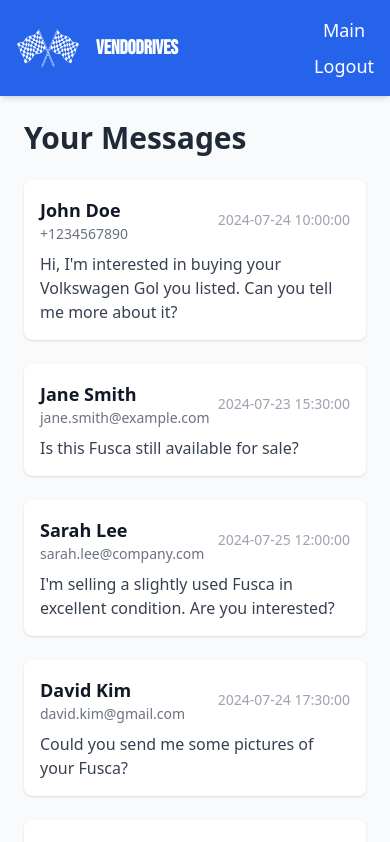
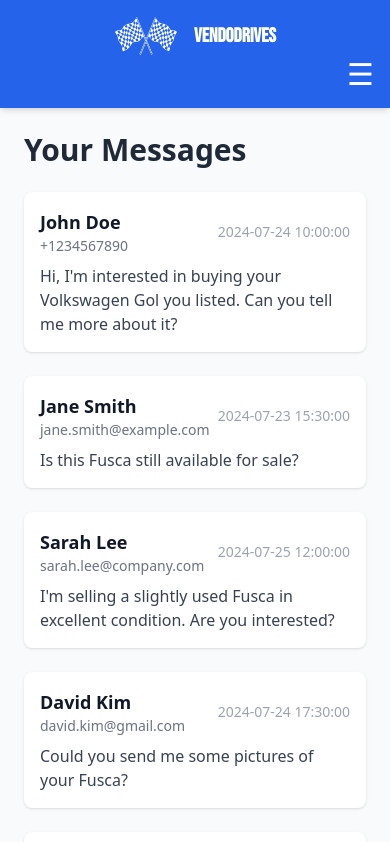
Before and after one commit to andre-amato/vendodrives, a React (Vite) app in the folder client/: page /messages in a window 390 px wide. Shown: the top 842 px of the page. Built offline with nearby package versions, Linux system fonts and the light colour scheme.

Commit message:
feat: hamburguer button

```diff
--- a/client/src/components/Header.jsx
+++ b/client/src/components/Header.jsx
@@ -1,10 +1,12 @@
 import { Link, useNavigate, useLocation } from 'react-router-dom';
 import racingFlag from '../assets/racing-flag.png';
 import PropTypes from 'prop-types';
+import { useState } from 'react';
 
 const Header = ({ showNavLinks = true, onSearch = () => {} }) => {
   const navigate = useNavigate();
   const location = useLocation();
+  const [isMenuOpen, setIsMenuOpen] = useState(false);
 
   const handleLogout = () => {
     navigate('/');
@@ -14,11 +16,14 @@ const Header = ({ showNavLinks = true, onSearch = () => {} }) => {
     onSearch(e.target.value);
   };
 
-  // Determine if we are on the /main page or not
   const isOnMainPage = location.pathname === '/main';
 
+  const toggleMenu = () => {
+    setIsMenuOpen(!isMenuOpen);
+  };
+
   return (
-    <header className='bg-blue-600 text-white p-4 sm:p-6 flex justify-between items-center sticky top-0 shadow-md z-30'>
+    <header className='bg-blue-600 text-white p-4 sm:p-6 flex flex-col sm:flex-row justify-between items-center sticky top-0 shadow-md z-30'>
       <div className='flex items-center space-x-4 sm:space-x-6'>
         <img
           src={racingFlag}
@@ -34,20 +39,26 @@ const Header = ({ showNavLinks = true, onSearch = () => {} }) => {
         </h1>
       </div>
       {showNavLinks && (
-        <nav className='flex flex-col sm:flex-row items-center space-y-2 sm:space-y-0 sm:space-x-6'>
-          {!isOnMainPage && (
-            <>
-              <Link to='/main' className='text-lg sm:text-xl hover:underline'>
-                Main
-              </Link>
-            </>
-          )}
-          {isOnMainPage && (
+        <nav className='w-full sm:w-auto'>
+          <div className='flex justify-end sm:hidden'>
+            <button
+              onClick={toggleMenu}
+              className='text-3xl focus:outline-none'
+            >
+              {isMenuOpen ? '✕' : '☰'}
+            </button>
+          </div>
+          <div
+            className={`flex-col sm:flex-row items-center space-y-2 sm:space-y-0 sm:space-x-6 ${
+              isMenuOpen ? 'flex' : 'hidden'
+            } sm:flex`}
+          >
+            {isOnMainPage ? (
               <>
                 <input
                   type='text'
                   placeholder='Search...'
-                className='mt-2 px-4 py-2 border border-gray-300 rounded w-full sm:w-auto text-black'
+                  className='mt-2 sm:mt-0 px-4 py-2 border border-gray-300 rounded w-full sm:w-auto text-black'
                   onChange={handleSearchChange}
                 />
                 <Link
@@ -57,6 +68,10 @@ const Header = ({ showNavLinks = true, onSearch = () => {} }) => {
                   Messages
                 </Link>
               </>
+            ) : (
+              <Link to='/main' className='text-lg sm:text-xl hover:underline'>
+                Main
+              </Link>
             )}
             <button
               onClick={handleLogout}
@@ -64,6 +79,7 @@ const Header = ({ showNavLinks = true, onSearch = () => {} }) => {
             >
               Logout
             </button>
+          </div>
         </nav>
       )}
     </header>
```
Lines whose indentation alone changed are shown as unchanged.
